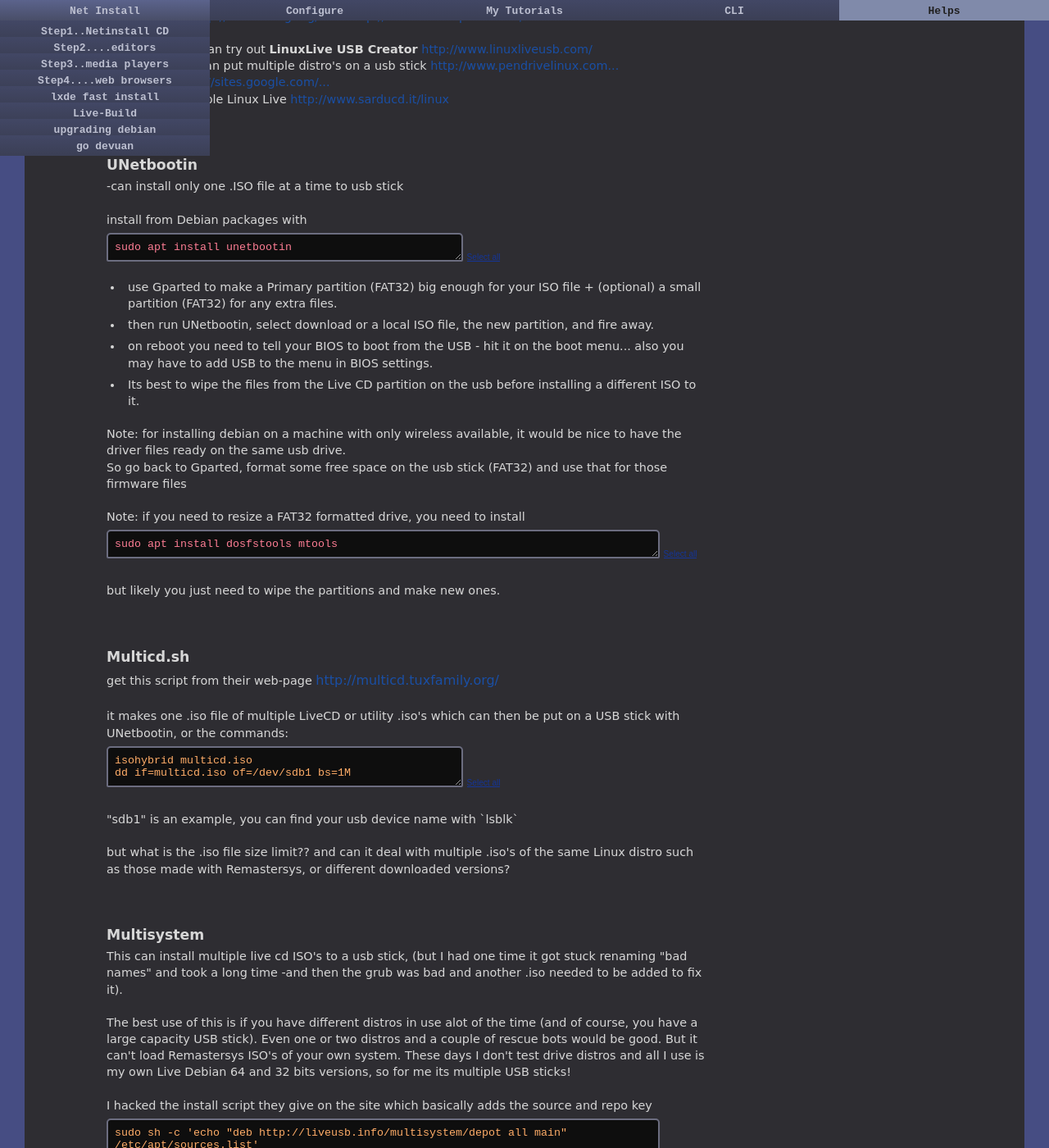
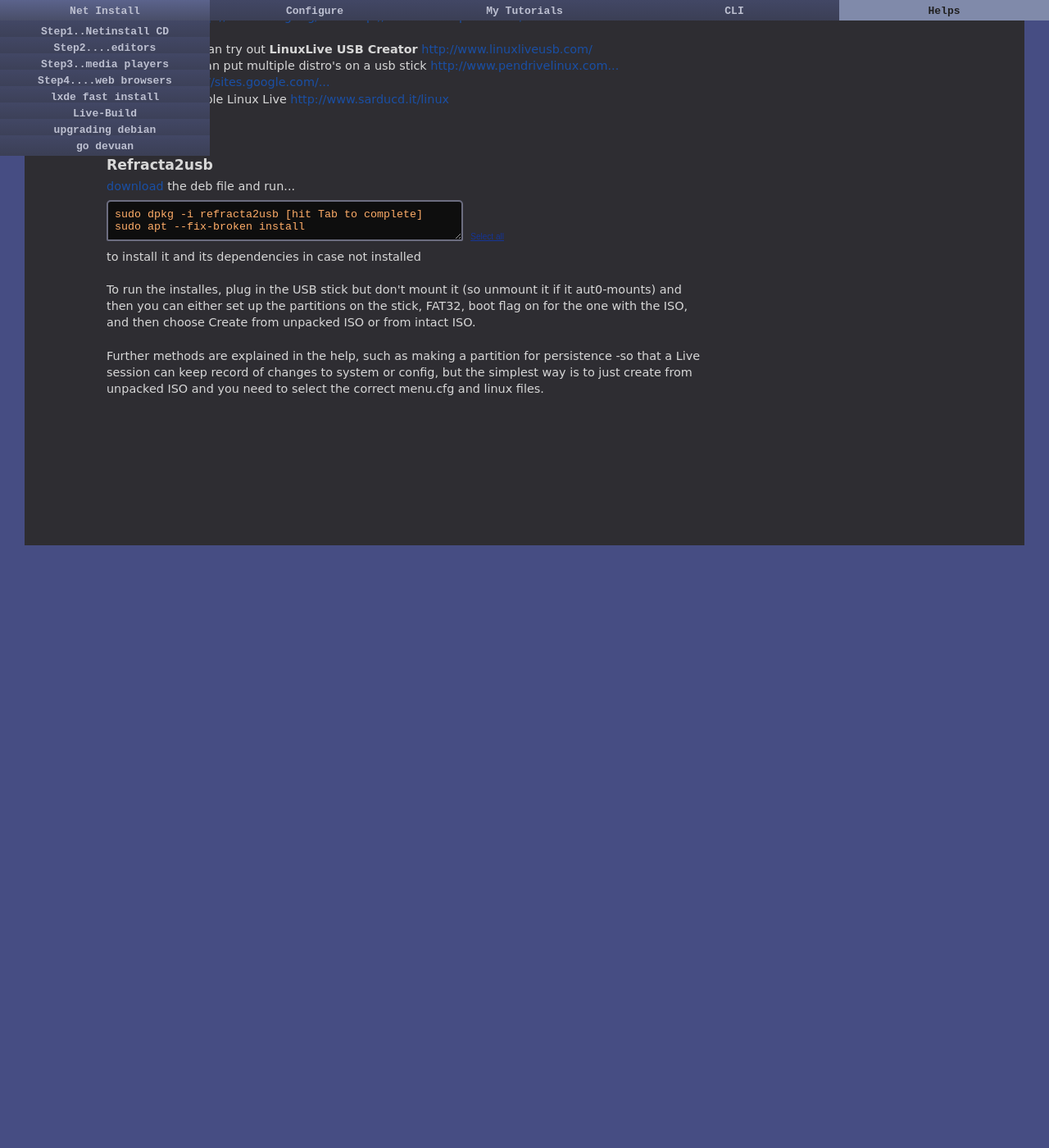
Before and after one commit to dquinton/debian-install, a Jekyll site: the page built from helps/01-usb-installer.html, in a window 1280 px wide and 1400 px high, scrolled down 391 px. Shown: the whole window at 82% size. Built offline with Jekyll 4.4.1, drawn with Linux system fonts in a browser that asks for light colours; after the commit the page ends 1056 px from its top, so only the background shows below that; some of the changed text lies outside the part shown.

Commit message:
updating pages

```diff
--- a/helps/01-usb-installer.html
+++ b/helps/01-usb-installer.html
@@ -9,9 +9,9 @@ id: help
 
 <div class="cont">
 
-The options for installing Live ISO's to usb are...<br>
-1. <b>UNetbootin</b> (works effortlessly)<br>
-2. <b>Multisystem</b> Live USB tool <a href="http://liveusb.info/dotclear/index.php?pages/install">http://liveusb.info/...</a><br>
+The best options for installing Live ISO's to usb are...<br>
+1. <b>Refracta2usb</b> (unetbootin not really recommended any more)<br>
+2. use the dd command to copy an iso-hybrid image to the stick<br>
 3. set up the usb stick manually - see these guides: <a href="https://www.pendrivelinux.com/boot-multiple-iso-from-usb-via-grub2-using-linux/">pendrivelinux</a>, <a href="http://wiki.archlinux.org/index.php/Multiboot_USB_drive">Arch wiki</a>, <a href="https://github.com/manuelbua/multi-iso-usb">manuelbua</a>
 <br><br>
 
@@ -31,82 +31,24 @@ or <b>SARDU</b> -Multiple Linux Live <a href="http://www.sarducd.it/linux">http:
 <br><br>
 <br><br>
 
-<h3>UNetbootin </h3>
+<h3>Refracta2usb </h3>
 
--can install only one .ISO file at a time to usb stick
-<br><br>
-install from Debian packages with
-
-<form><textarea name="T" id="install" rows="1" cols="50">
-sudo apt install unetbootin </textarea>
-<input type="button" class="submitLink" value="Select all" onClick="javascript:this.form.T.focus();this.form.T.select();">
+ <a href="https://sourceforge.net/projects/refracta/files/tools/">download</a> the deb file and run...
+ <br>
+ <form>
+<textarea name="T" id="cmd" rows="2" cols="50">
+sudo dpkg -i refracta2usb [hit Tab to complete]
+sudo apt --fix-broken install</textarea>
+&nbsp;<input type="button" class="submitLink" value="Select all" onClick="javascript:this.form.T.focus();this.form.T.select();">
 </form>
 
-<div class="bullet"><ul><li>
-use Gparted to make a Primary partition (FAT32) big enough for your ISO file + (optional) a small partition (FAT32) for any extra files.</li>
+ to install it and its dependencies in case not installed
+ <br><br>
+ To run the installes, plug in the USB stick but don't mount it (so unmount it if it aut0-mounts) and then you can either set up the partitions on the stick, FAT32, boot flag on for the one with the ISO, and then choose Create from unpacked ISO or from intact ISO.
+ <br><br>
+ Further methods are explained in the help, such as making a partition for persistence -so that a Live session can keep record of changes to system or config, but the simplest way is to just create from unpacked ISO and you need to select the correct menu.cfg and linux files.
 
-<li>then run UNetbootin, select download or a local ISO file, the new partition, and fire away.</li>
-
-<li>on reboot you need to tell your BIOS to boot from the USB - hit it on the boot menu... also you may have to add USB to the menu in BIOS settings.  </li>
-
-<li>Its best to wipe the files from the Live CD partition on the usb before installing a different ISO to it.</li>
-</ul>
-<br>
-Note: for installing debian on a machine with only wireless available, it would be nice to have the driver files ready on the same usb drive.<br>
-So go back to Gparted, format some free space on the usb stick (FAT32) and use that for those firmware files
 <br><br>
-Note: if you need to resize a FAT32 formatted drive, you need to install
-
-<form><textarea name="T" id="install" rows="1" cols="80">
-sudo apt install dosfstools mtools </textarea>
-<input type="button" class="submitLink" value="Select all" onClick="javascript:this.form.T.focus();this.form.T.select();">
-</form>
-<br>
-but likely you just need to wipe the partitions and make new ones.
-
-<br><br><br><br>
-
-<h3>Multicd.sh</h3>
-
-get this script from their web-page <a href="http://multicd.tuxfamily.org/" style="line-height:26px;font-size:medium">http://multicd.tuxfamily.org/</a>
-<br><br>
-it makes one .iso file of multiple LiveCD or utility .iso's which can then be put on a USB stick with UNetbootin, or the commands:
-
-<form><textarea name="T" id="cmd" rows="2" cols="50">
-isohybrid multicd.iso
-dd if=multicd.iso of=/dev/sdb1 bs=1M</textarea>
-<input type="button" class="submitLink" value="Select all" onClick="javascript:this.form.T.focus();this.form.T.select();">
-</form>
-<br>
-"sdb1" is an example, you can find your usb device name with `lsblk`
-<br><br>
-but what is the .iso file size limit??  and can it deal with multiple .iso's of the same Linux distro such as those made with Remastersys, or different downloaded versions?
-<br><br><br><br>
-
-<h3>Multisystem</h3>
-
-This can install multiple live cd ISO's to a usb stick, (but I had one time it got stuck renaming "bad names" and took a long time -and then the grub was bad and another .iso needed to be added to fix it).
-<br><br>
-The best use of this is if you have different distros in use alot of the time (and of course, you have a large capacity USB stick).  Even one or two distros and a couple of rescue bots would be good.  But it can't load Remastersys ISO's of your own system.  These days I don't test drive distros and all I use is my own Live Debian 64 and 32 bits versions, so for me its multiple USB sticks!
-<br><br>
-I hacked the install script they give on the site which basically adds the source and repo key
-
-<form><textarea name="T" id="cmd" rows="2" cols="80">
-sudo sh -c 'echo "deb http://liveusb.info/multisystem/depot all main" /etc/apt/sources.list'</textarea>
-<input type="button" class="submitLink" value="Select all" onClick="javascript:this.form.T.focus();this.form.T.select();">
-</form>
-
-<br>
-you can comment out with # after install -<span class="cmd"> sudo nano /etc/apt/sources.list
-<br><br>
-install the key
-
-<form><textarea name="T" id="cmd" rows="3" cols="100">
-wget -q http://liveusb.info/multisystem/depot/multisystem.asc -O- | apt-key add -
-apt update
-apt install multisystem</textarea>
-<input type="button" class="submitLink" value="Select all" onClick="javascript:this.form.T.focus();this.form.T.select();">
-</form>
 
 <br><br><br><br>
 <br><br>
--- a/tutorial/16-system-backup.html
+++ b/tutorial/16-system-backup.html
@@ -549,10 +549,11 @@ You could install these on your 64bit Debian before running the snapshot, but it
 
 is worth looking at too, its a file system archiver, as the name suggests <a href="http://www.fsarchiver.org/Main_Page" rel="noreferrer">http://www.fsarchiver.org/Main_Page</a>
 <br><br>
-you can apt it, or download the <a href="http://sourceforge.net/projects/fsarchiver/files/fsarchiver-bin/">binary file</a>
+you can install it via apt, or download the <a href="http://sourceforge.net/projects/fsarchiver/files/fsarchiver-bin/">binary file</a>
 <br><br>
 It has a frontend called fsarchiver_dialog, <a href="http://zolli.altervista.org/fsa_dial/">http://zolli.altervista.org/fsa_dial/</a>
-
+<br><br>
+Or you can just type fsarchiver in a terminal and it will give you the commands to use
 <br><br><br><br>
 
 <div dir="ltr" style="font-size:13px;line-height:23px"></div>
```
Also changed, not shown: netinstall/step1.html (+17 -1 lines).
